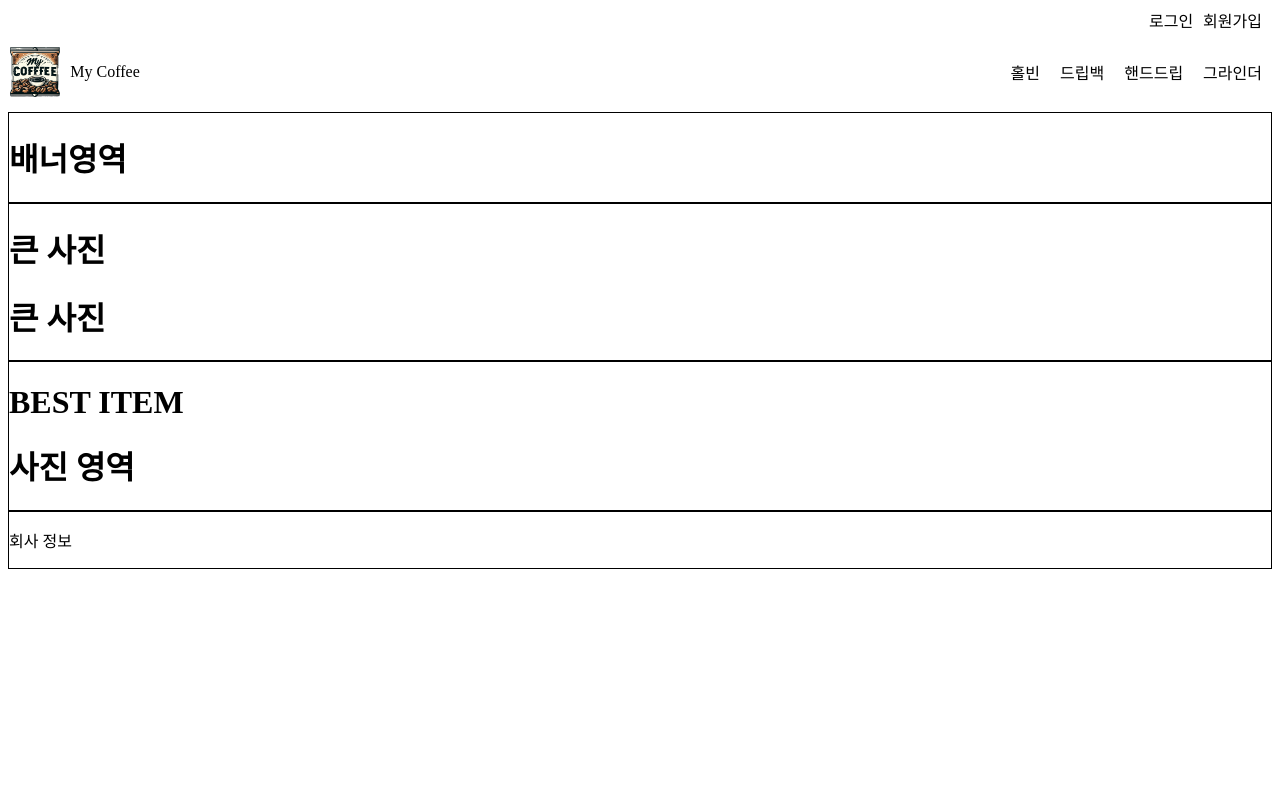
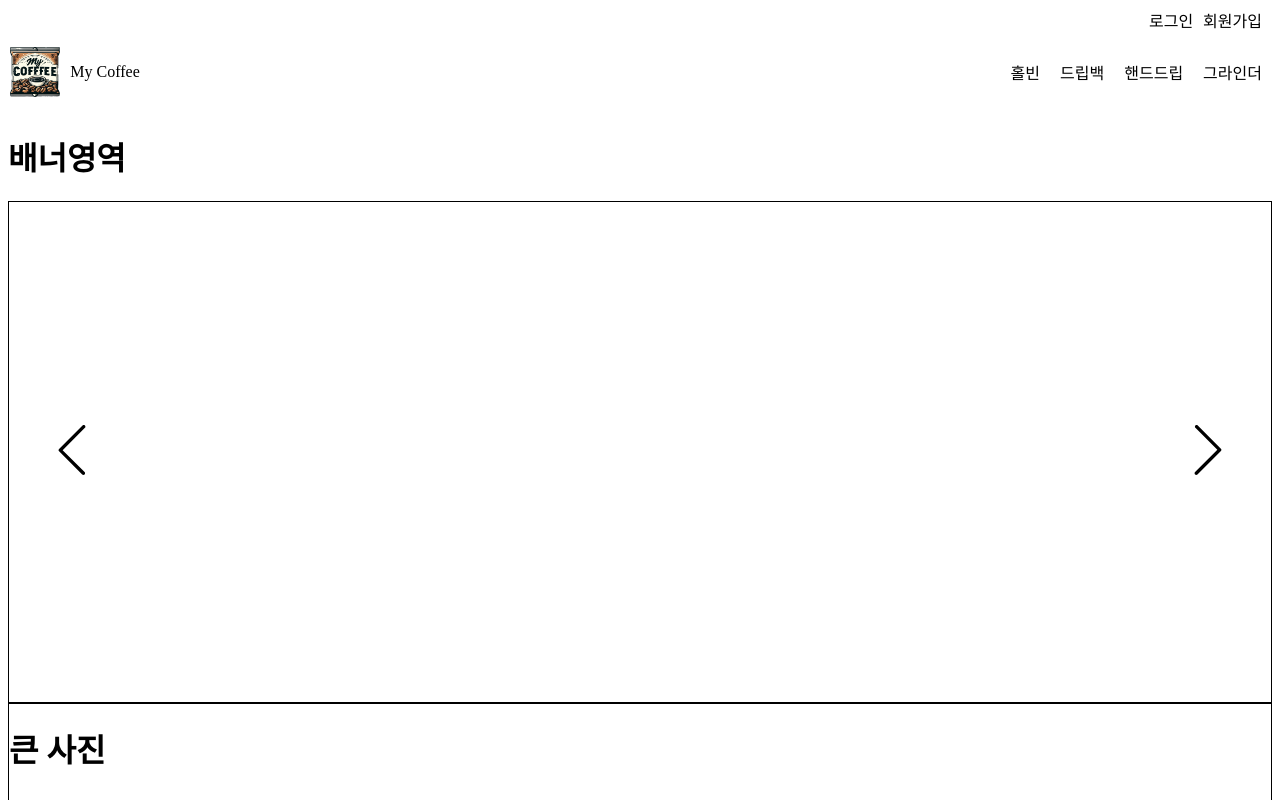
Before and after one commit to Eclipse-K/mycoffee, a React (Create React App) app: page / in a window 1280 px wide. Shown: the top 800 px of the page. Built offline with nearby package versions, Linux system fonts and the light colour scheme.

Commit message:
Edit Banner

```diff
--- a/package.json
+++ b/package.json
@@ -8,6 +8,7 @@
     "@testing-library/user-event": "^13.5.0",
     "react": "^18.3.1",
     "react-dom": "^18.3.1",
+    "react-icons": "^5.2.1",
     "react-scripts": "5.0.1",
     "styled-components": "^6.1.11",
     "web-vitals": "^2.1.4"
--- a/src/Components/Banner.css
+++ b/src/Components/Banner.css
@@ -1,3 +1,20 @@
-.Banner {
+.Banner-container {
+  display: grid;
+  justify-items: center;
+  align-items: center;
+  grid-template-columns: 10% 80% 10%;
+  height: 500px;
   border: 1px solid black;
 }
+
+.Banner-container button {
+  border: none;
+  padding: 0;
+  background-color: white;
+  cursor: pointer;
+}
+
+.Banner-container svg {
+  width: 50px;
+  height: 50px;
+}
--- a/src/Components/Banner.js
+++ b/src/Components/Banner.js
@@ -1,9 +1,19 @@
 import "./Banner.css";
+import { SlArrowLeft, SlArrowRight } from "react-icons/sl";
 
 function Banner() {
   return (
     <div className="Banner">
       <h1>배너영역</h1>
+      <div className="Banner-container">
+        <button>
+          <SlArrowLeft />
+        </button>
+        <div></div>
+        <button>
+          <SlArrowRight />
+        </button>
+      </div>
     </div>
   );
 }
```
Also changed, not shown: 1 other file (tests, documents, lock files or other folders).
